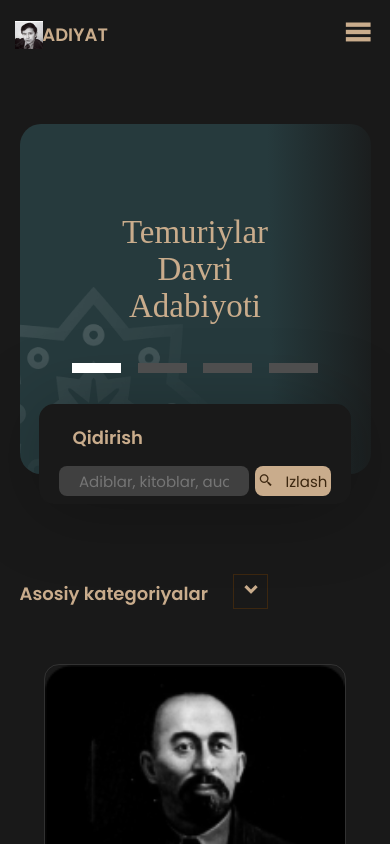
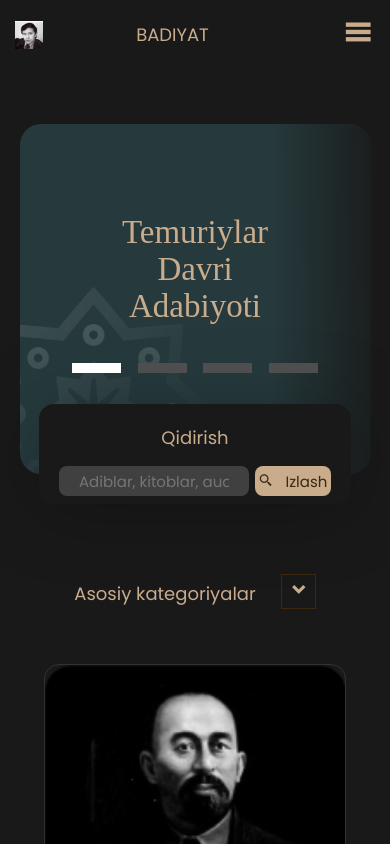
Before and after one commit to erkinov26/devbooks.uz, a React (Create React App) app: page /bosh_sahifa in a window 390 px wide. Shown: the top 844 px of the page. Built offline with nearby package versions, Linux system fonts and the light colour scheme.

Commit message:
css changed

```diff
--- a/src/App.css
+++ b/src/App.css
@@ -517,7 +517,7 @@ li {
   background-color: #fff;
   padding: 20px;
 }
-.section-title {
+.notFoundPage .section-title {
   font-weight: 600;
   text-align: left;
   margin-left: 50px;
@@ -551,7 +551,7 @@ li {
     position: static;
     font-size: 30px;
   }
-  .section-title{
+  .notFoundPage .section-title{
     margin: 0 auto;
     width: 90%;
   }
```
